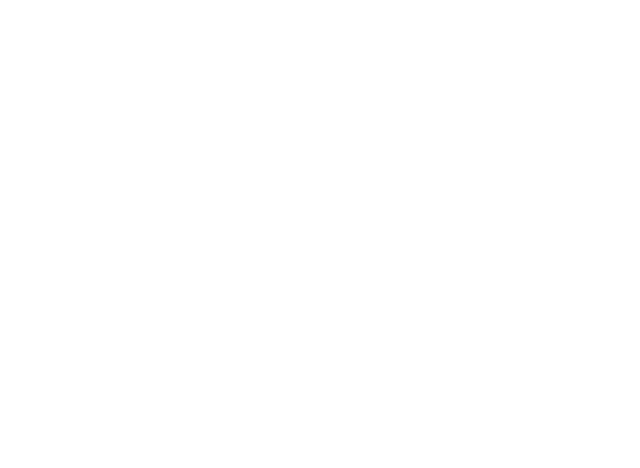
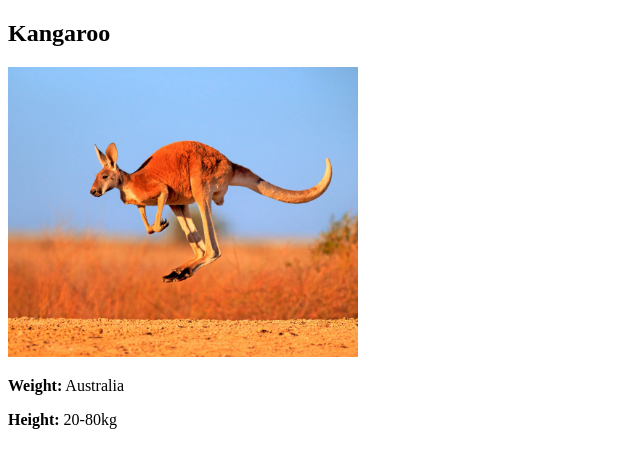
Before and after one commit to SORRKICH/muprodject, a plain HTML site: page index.html in a window 1280 px wide. Shown: the whole page, without its empty margins (0-640 px from the left). Drawn offline with Linux system fonts and the light colour scheme.

Commit message:
two commit

```diff
--- a/index.html
+++ b/index.html
@@ -7,6 +7,10 @@
     <title>Document</title>
 </head>
 <body>
-
+    <h2>Kangaroo</h2>
+    <img width=350px src="pictures/kangaroo.jpg">
+    <p><b>Weight:</b> Australia </p>
+    <p><b>Height:</b> 20-80kg</p>
+    <br>
 </body>
 </html>
```
Also changed, not shown: pictures/Kangaroo.jpg (added).
